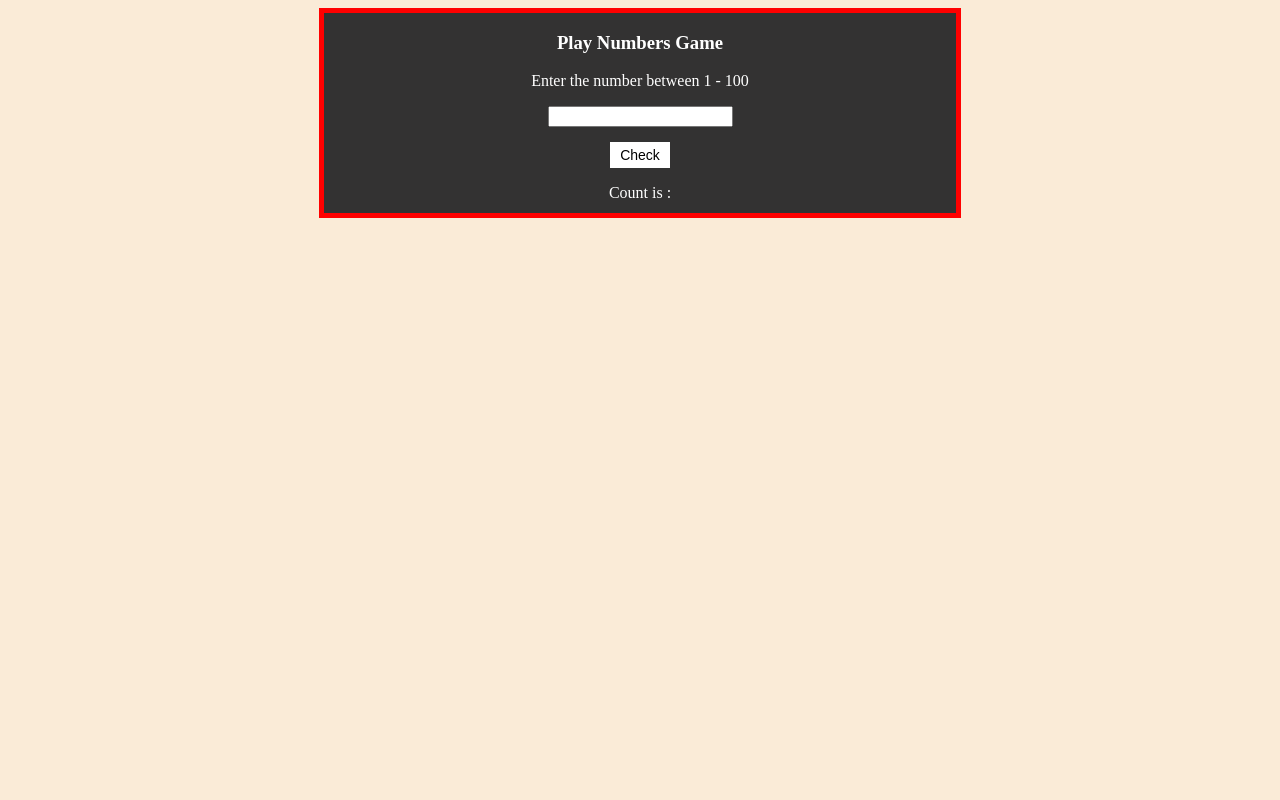
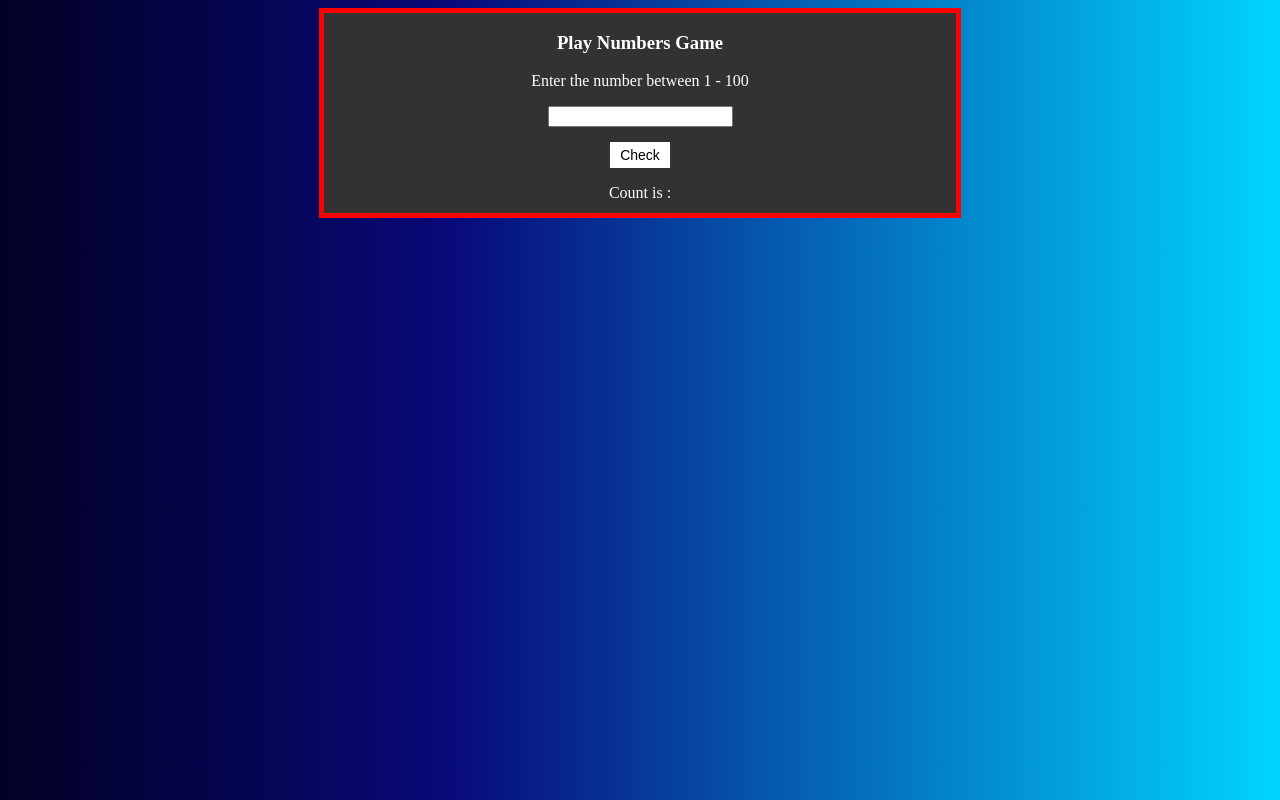
Before and after one commit to arshadings/Guess-the-number, a plain HTML site: page index.html in a window 1280 px wide. Drawn offline with Linux system fonts and the light colour scheme.

Commit message:
Update style.css

```diff
--- a/style.css
+++ b/style.css
@@ -1,5 +1,6 @@
 body{
-    background-color: antiquewhite;
+    background: rgb(2,0,36);
+    background: linear-gradient(90deg, rgba(2,0,36,1) 0%, rgba(9,9,121,1) 35%, rgba(0,212,255,1) 100%);
 }
 
 #container{
```
